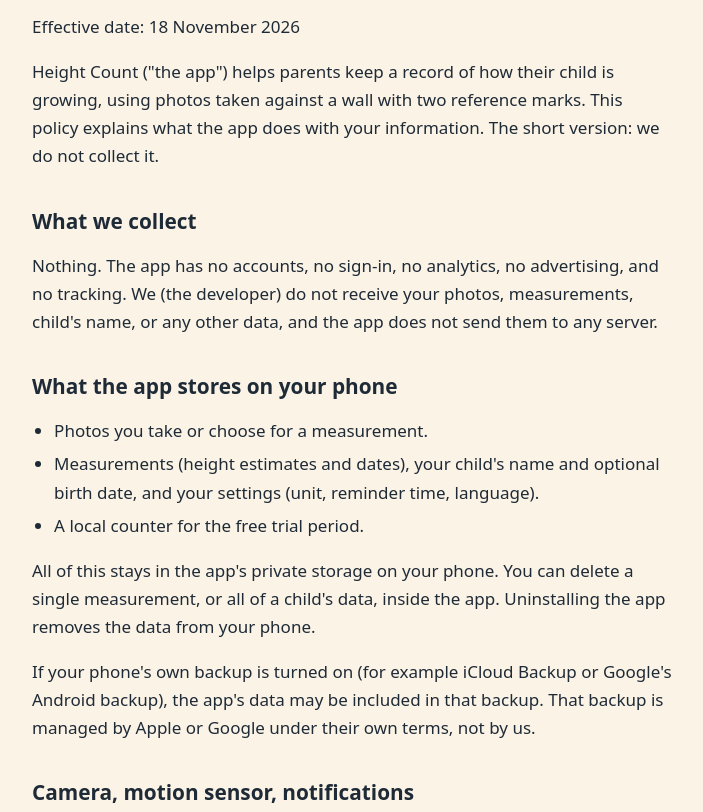
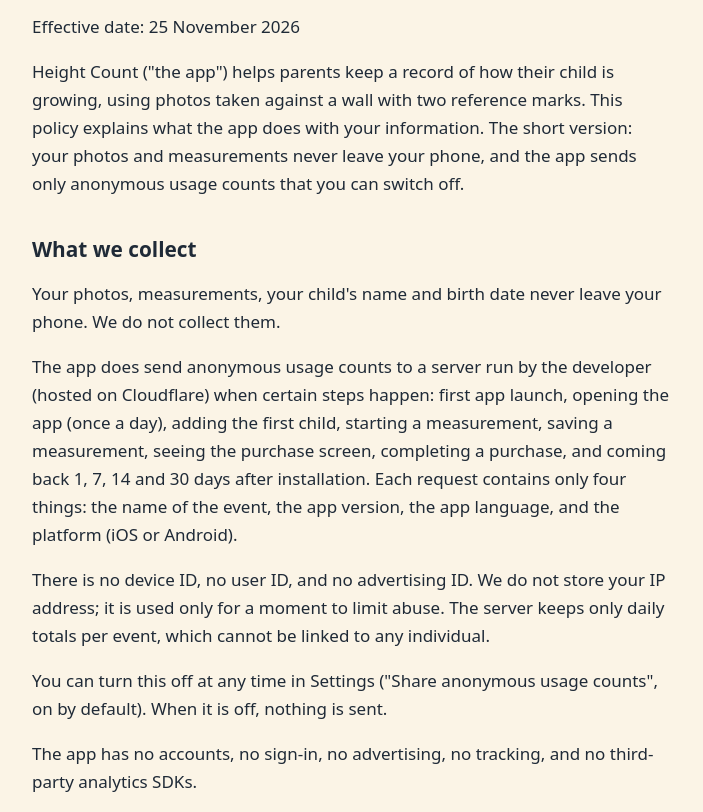
Before and after one commit to TrkYlmz2562/height-count-site, a plain HTML site: page privacy.html in a window 1280 px wide. Shown: the part 140-952 px from the top of the page, without its empty margins (288-991 px from the left). Drawn offline with Linux system fonts and the light colour scheme.

Commit message:
Gizlilik politikası: anonim kullanım istatistikleri, abonelik anlatımı; ana sayfa ve destek metinleri
Co-Authored-By: Claude Fable 5.2 <noreply@anthropic.com>

```diff
--- a/privacy.html
+++ b/privacy.html
@@ -4,7 +4,7 @@
 <meta charset="utf-8">
 <meta name="viewport" content="width=device-width, initial-scale=1">
 <title>Privacy Policy - Height Count</title>
-<meta name="description" content="Height Count does not collect any data.">
+<meta name="description" content="Your photos and measurements stay on your phone. Height Count sends only anonymous usage counts, which you can turn off.">
 <link rel="icon" type="image/png" href="icon.png">
 <link rel="stylesheet" href="style.css">
 </head>
@@ -15,10 +15,14 @@
 </div></header>
 <main class="wrap">
 <h1>Height Count Privacy Policy</h1>
-<p>Effective date: 18 November 2026</p>
-<p>Height Count ("the app") helps parents keep a record of how their child is growing, using photos taken against a wall with two reference marks. This policy explains what the app does with your information. The short version: we do not collect it.</p>
+<p>Effective date: 25 November 2026</p>
+<p>Height Count ("the app") helps parents keep a record of how their child is growing, using photos taken against a wall with two reference marks. This policy explains what the app does with your information. The short version: your photos and measurements never leave your phone, and the app sends only anonymous usage counts that you can switch off.</p>
 <h2>What we collect</h2>
-<p>Nothing. The app has no accounts, no sign-in, no analytics, no advertising, and no tracking. We (the developer) do not receive your photos, measurements, child's name, or any other data, and the app does not send them to any server.</p>
+<p>Your photos, measurements, your child's name and birth date never leave your phone. We do not collect them.</p>
+<p>The app does send anonymous usage counts to a server run by the developer (hosted on Cloudflare) when certain steps happen: first app launch, opening the app (once a day), adding the first child, starting a measurement, saving a measurement, seeing the purchase screen, completing a purchase, and coming back 1, 7, 14 and 30 days after installation. Each request contains only four things: the name of the event, the app version, the app language, and the platform (iOS or Android).</p>
+<p>There is no device ID, no user ID, and no advertising ID. We do not store your IP address; it is used only for a moment to limit abuse. The server keeps only daily totals per event, which cannot be linked to any individual.</p>
+<p>You can turn this off at any time in Settings ("Share anonymous usage counts", on by default). When it is off, nothing is sent.</p>
+<p>The app has no accounts, no sign-in, no advertising, no tracking, and no third-party analytics SDKs.</p>
 <h2>What the app stores on your phone</h2>
 <ul>
 <li>Photos you take or choose for a measurement.</li>
```
Also changed, not shown: index.html (+1 -1 lines), support.html (+1 -1 lines).
